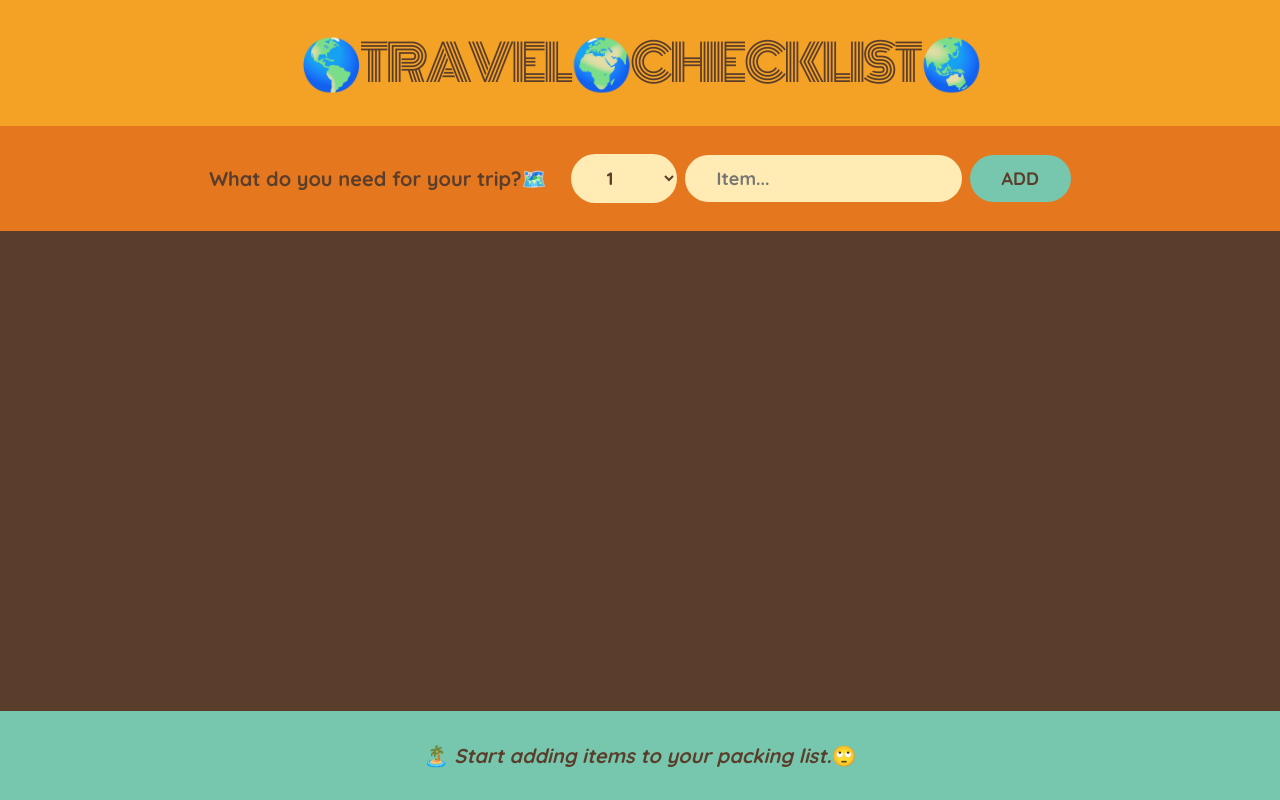
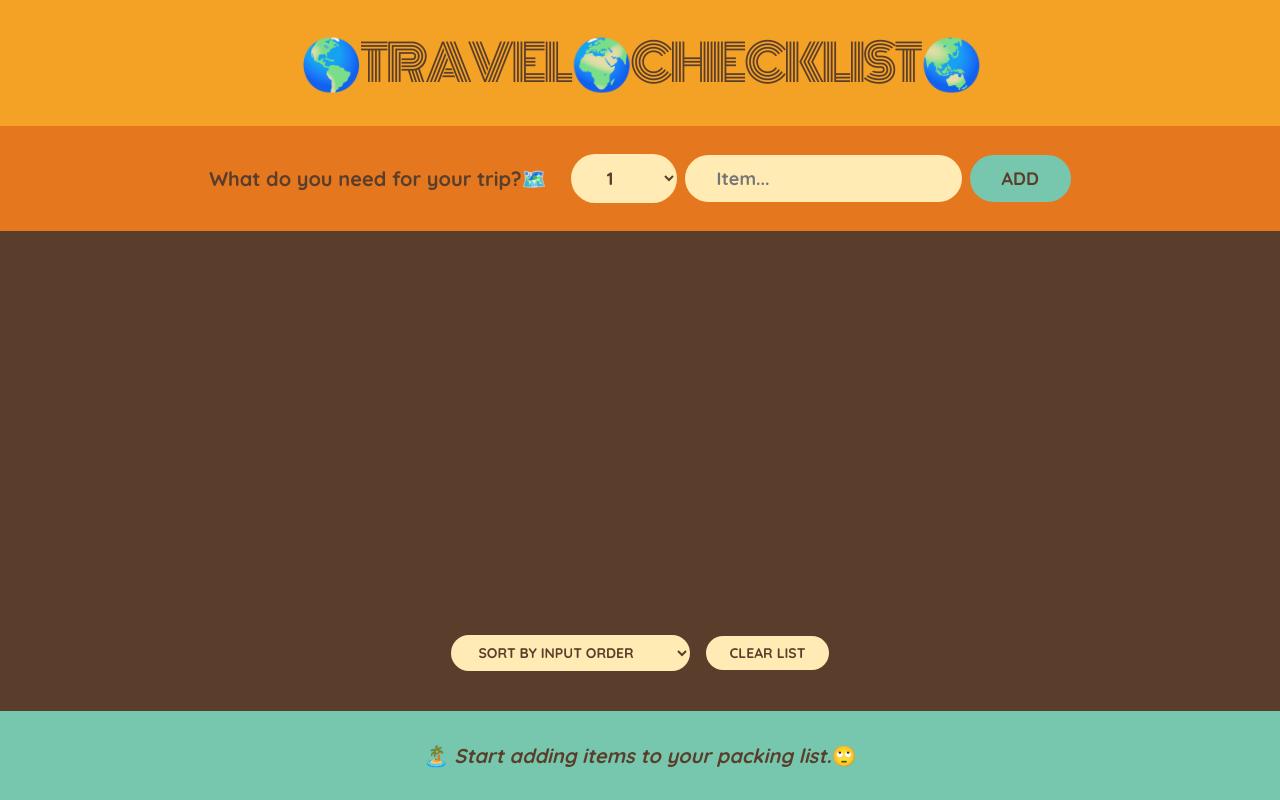
Before and after one commit to Shahbaaz92/High-Flyer-Travel-List, a React (Vite) app: page / in a window 1280 px wide. Built offline with nearby package versions, Linux system fonts and the light colour scheme.

Commit message:
Update App

```diff
--- a/src/App.jsx
+++ b/src/App.jsx
@@ -30,6 +30,7 @@ function App() {
         items={items}
         onDeleteItem={handleDeleteItem}
         onToggleItem={handleToggleItem}
+        onClearList={setItems}
       />
       <Stats items={items} />
     </div>
--- a/src/components/PackingList.jsx
+++ b/src/components/PackingList.jsx
@@ -1,10 +1,31 @@
+import { useState } from "react";
 import Item from "./Item";
 
-function PackingList({ items, onDeleteItem, onToggleItem }) {
+function PackingList({ items, onClearList, onDeleteItem, onToggleItem }) {
+  const [sortBy, setSortBy] = useState("input");
+
+  let sortedItems;
+  if (sortBy === "input") sortedItems = items.slice();
+  if (sortBy === "description")
+    sortedItems = items
+      .slice()
+      .sort((a, b) => a.description.localeCompare(b.description));
+  if (sortBy === "packed")
+    sortedItems = items
+      .slice()
+      .sort((a, b) => Number(a.packed) - Number(b.packed));
+
+  function handleClearList() {
+    const confirmed = window.confirm(
+      "Are you sure you want to delete all items?"
+    );
+    if (confirmed) onClearList([]);
+  }
+
   return (
     <div className="list">
       <ul>
-        {items.map((item) => (
+        {sortedItems.map((item) => (
           <Item
             item={item}
             key={item.id}
@@ -13,6 +34,19 @@ function PackingList({ items, onDeleteItem, onToggleItem }) {
           />
         ))}
       </ul>
+      <div className="actions">
+        <select
+          value={sortBy}
+          onChange={(e) => {
+            setSortBy(e.target.value);
+          }}
+        >
+          <option value="input">Sort by input order</option>
+          <option value="description">Sort by description</option>
+          <option value="packed">Sort by packed status</option>
+        </select>
+        <button onClick={handleClearList}>Clear List</button>
+      </div>
     </div>
   );
 }
```
